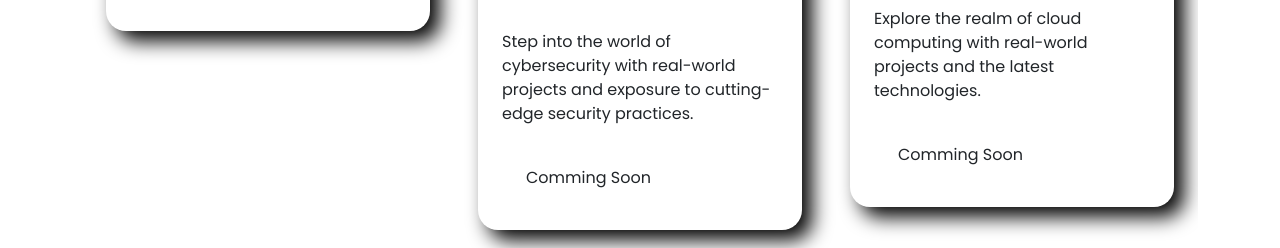
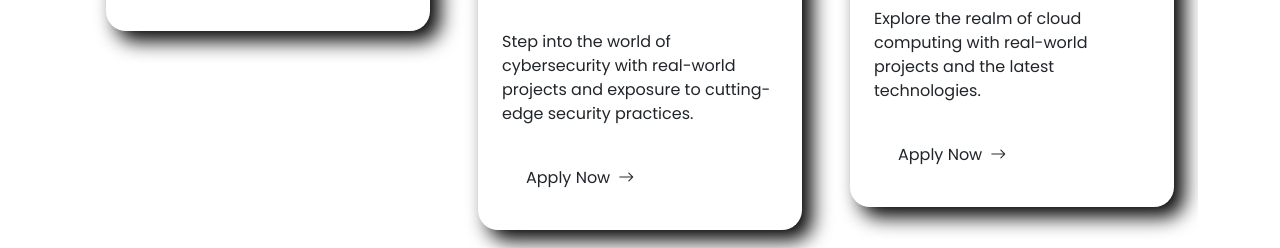
Before and after one commit to prismcosmic-git/verceldeploy, a React (Create React App) app: page / in a window 1280 px wide. Shown: the part 6300-6548 px from the top of the page. Built offline with nearby package versions, Linux system fonts and the light colour scheme.

Commit message:
Update Internship.js

```diff
--- a/src/comp/Internship.js
+++ b/src/comp/Internship.js
@@ -81,7 +81,7 @@ function Internship() {
               <img src={cyber} alt="" className='img1 mb-md-3 ' />
               <h3 className='py-3'>Cyber Security</h3>
               <p className='py-md-3'>Step into the world of cybersecurity with real-world projects and exposure to cutting-edge security practices.</p>
-              <a href='/' type='button'  className='px-4 py-2 rounded border border-0 mb-2 text-reset'>Comming Soon</a>
+              <a href='https://forms.gle/V2yni38HxYhityxK9' type='button' target='blank' className='px-4 py-2 rounded border border-0 mb-2 text-reset'>Apply Now<i className="bi bi-arrow-right mx-2 mt-2"></i></a>
             </div>
           </div>
           <div className='col-md-6 col-lg-4'>
@@ -89,7 +89,7 @@ function Internship() {
               <img src={cloud} alt="" className='img1 mb-md-3 ' />
               <h3 className='py-3'>Cloud Computing</h3>
               <p className='py-md-3'>Explore the realm of cloud computing with real-world projects and the latest technologies.</p>
-              <a href='/' type='button'  className='px-4 py-2 rounded border border-0 mb-2 text-reset'>Comming Soon</a>
+              <a href='https://forms.gle/V2yni38HxYhityxK9' type='button' target='blank' className='px-4 py-2 rounded border border-0 mb-2 text-reset'>Apply Now<i className="bi bi-arrow-right mx-2 mt-2"></i></a>
             </div>
           </div>
         </div>
```
